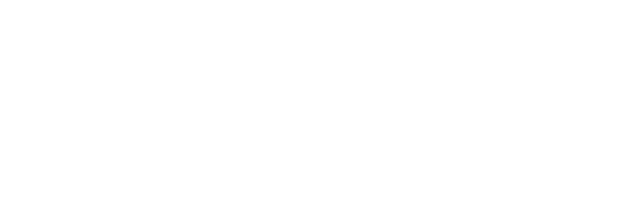
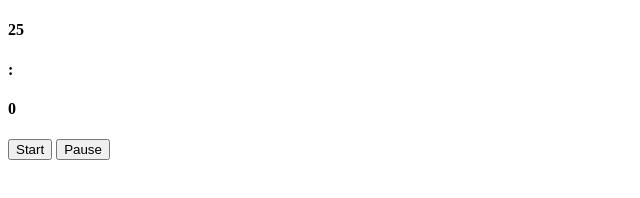
Before and after one commit to Rutuja9696/PomodoroTimer, a plain HTML site: page index.html in a window 1280 px wide. Shown: the whole page, without its empty margins (0-640 px from the left). Drawn offline with Linux system fonts and the light colour scheme.

Commit message:
created basic timer

```diff
--- a/index.html
+++ b/index.html
@@ -4,6 +4,22 @@
     <meta charset="UTF-8" />
     <meta name="viewport" content="width=device-width, initial-scale=1.0" />
     <title>Pomodora Timer</title>
+    <script src="./src/main.js"></script>
   </head>
-  <body></body>
+  <body onload="timer()">
+    <!-- //timer display -->
+    <div class="row">
+      <div class="min">
+        <h4 id="minutes"></h4>
+      </div>
+      <div class="seperation">
+        <h4>:</h4>
+      </div>
+      <div class="sec">
+        <h4 id="seconds"></h4>
+      </div>
+    </div>
+    <button onclick="start()">Start</button>
+    <button>Pause</button>
+  </body>
 </html>
--- /dev/null
+++ b/src/main.js
@@ -0,0 +1,23 @@
+var minutes = 25;
+var seconds = 00;
+
+function timer() {
+  document.getElementById("minutes").innerHTML = minutes;
+  document.getElementById("seconds").innerHTML = seconds;
+}
+function start() {
+  minutes = 24;
+  seconds = 59;
+  document.getElementById("minutes").innerHTML = minutes;
+  document.getElementById("seconds").innerHTML = seconds;
+  var minInt = setInterval(minutesTimer, 60000);
+  var secInt = setInterval(secondsTimer, 1000);
+  function minutesTimer() {
+    minutes = minutes - 1;
+    document.getElementById("minutes").innerHTML = minutes;
+  }
+  function secondsTimer() {
+    seconds = seconds - 1;
+    document.getElementById("seconds").innerHTML = seconds;
+  }
+}
```
